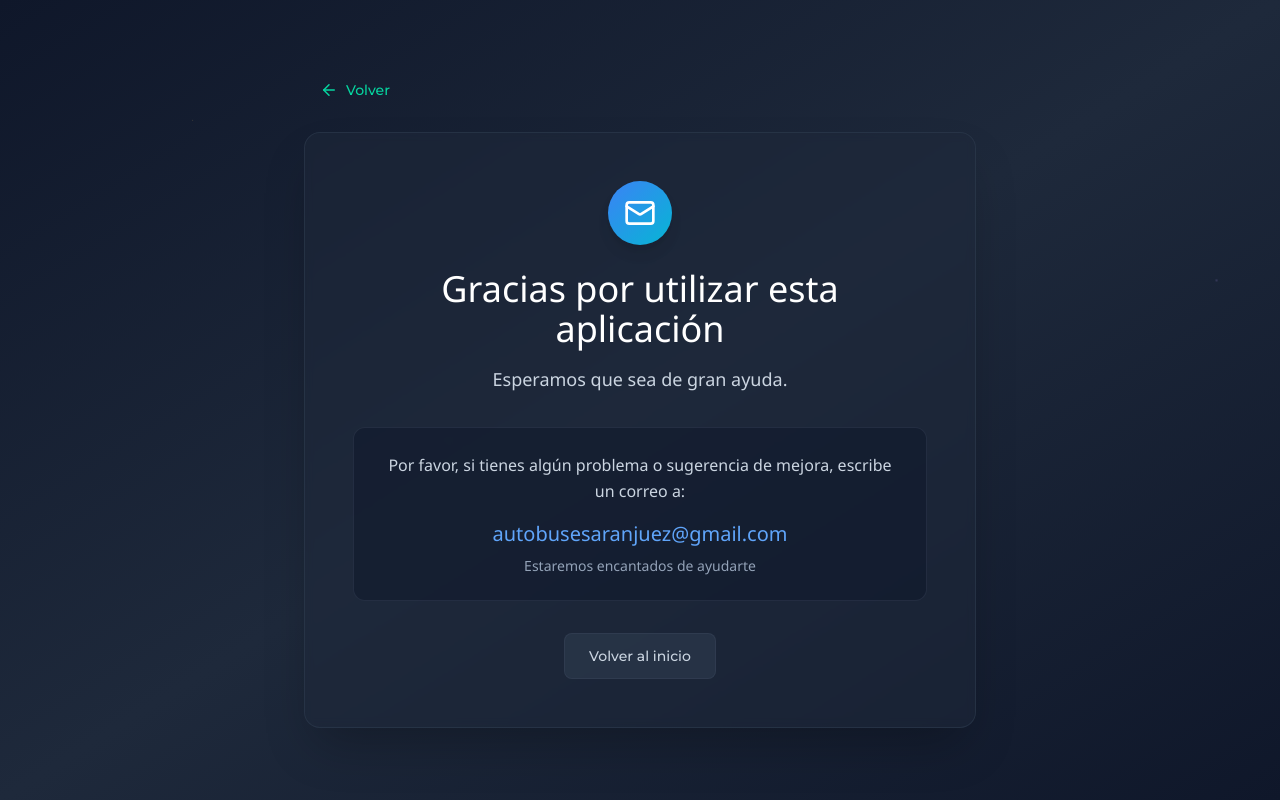
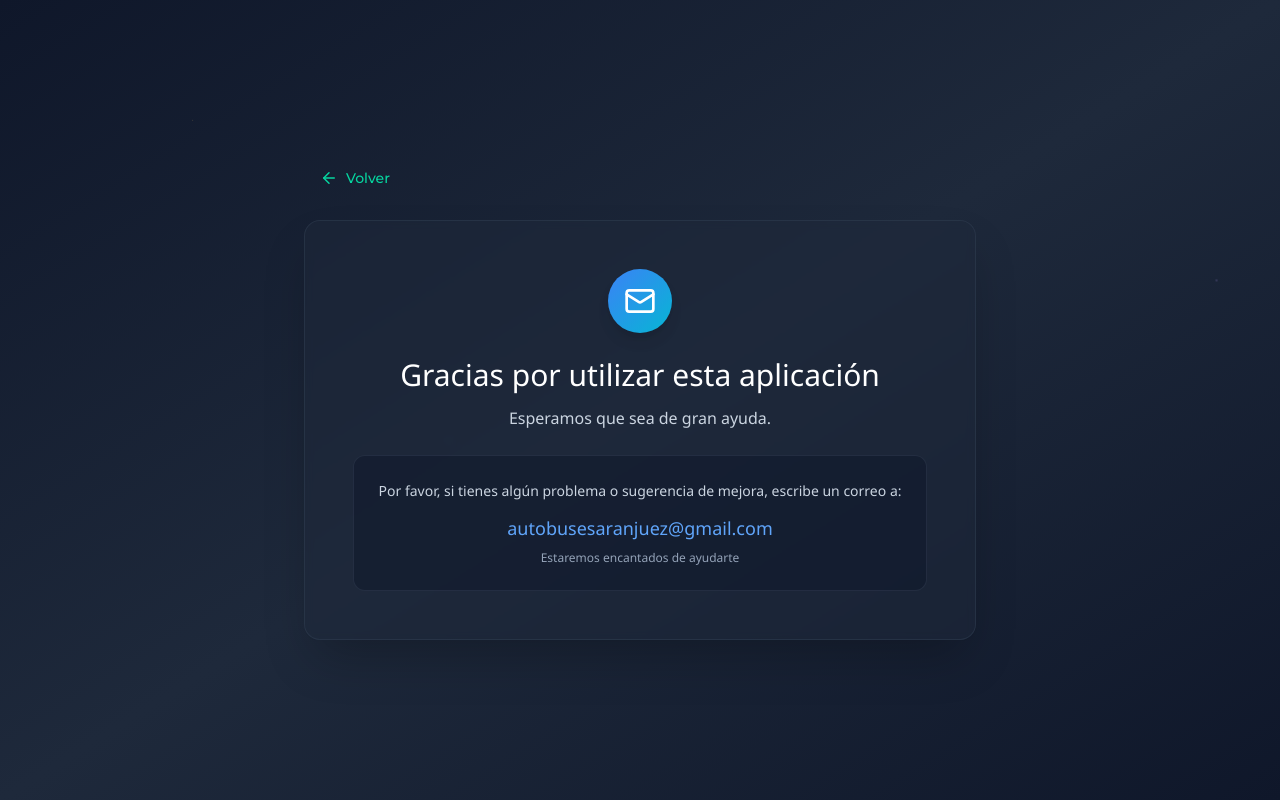
Before and after one commit to Joncarre/aplicacion-de-seguimiento, a Next.js app in the folder frontend/: page /contacto in a window 1280 px wide. Built offline with nearby package versions, Linux system fonts and the light colour scheme.

Commit message:
Fix contact page fonts and remove extra back button

```diff
--- a/frontend/app/contacto/page.tsx
+++ b/frontend/app/contacto/page.tsx
@@ -1,6 +1,5 @@
 'use client';
 
-import Link from 'next/link';
 import { Mail } from 'lucide-react';
 import BackButton from '@/components/ui/BackButton';
 
@@ -23,43 +22,33 @@ export default function ContactoPage() {
                     </div>
 
                     {/* Título */}
-                    <h1 className="text-3xl md:text-4xl font-light text-center text-white mb-4" style={{ fontFamily: '"Segoe UI", system-ui, sans-serif' }}>
+                    <h1 className="text-2xl md:text-3xl font-light text-center text-white mb-3" style={{ fontFamily: '"Segoe UI", system-ui, sans-serif' }}>
                         Gracias por utilizar esta aplicación
                     </h1>
 
                     {/* Mensaje principal */}
-                    <p className="text-lg text-slate-300 text-center leading-relaxed mb-8" style={{ fontFamily: '"Segoe UI", system-ui, sans-serif' }}>
+                    <p className="text-base text-slate-300 text-center leading-relaxed mb-6" style={{ fontFamily: '"Segoe UI", system-ui, sans-serif' }}>
                         Esperamos que sea de gran ayuda.
                     </p>
 
                     {/* Mensaje de contacto */}
                     <div className="bg-slate-900/50 rounded-xl p-6 border border-slate-600/30">
-                        <p className="text-base text-slate-300 text-center leading-relaxed mb-4" style={{ fontFamily: '"Segoe UI", system-ui, sans-serif' }}>
+                        <p className="text-sm text-slate-300 text-center leading-relaxed mb-3" style={{ fontFamily: '"Segoe UI", system-ui, sans-serif' }}>
                             Por favor, si tienes algún problema o sugerencia de mejora, escribe un correo a:
                         </p>
 
                         {/* Email destacado */}
                         <a
                             href="mailto:autobusesaranjuez@gmail.com"
-                            className="block text-center text-xl font-medium text-blue-400 hover:text-blue-300 transition-colors duration-300 mb-2"
+                            className="block text-center text-lg font-medium text-blue-400 hover:text-blue-300 transition-colors duration-300 mb-2"
                             style={{ fontFamily: '"Segoe UI", system-ui, sans-serif' }}
                         >
                             autobusesaranjuez@gmail.com
                         </a>
 
-                        <p className="text-sm text-slate-400 text-center" style={{ fontFamily: '"Segoe UI", system-ui, sans-serif' }}>
+                        <p className="text-xs text-slate-400 text-center" style={{ fontFamily: '"Segoe UI", system-ui, sans-serif' }}>
                             Estaremos encantados de ayudarte
                         </p>
-                    </div>
-
-                    {/* Botón de volver adicional */}
-                    <div className="mt-8 text-center">
-                        <Link
-                            href="/"
-                            className="inline-block px-6 py-3 text-sm font-medium text-slate-300 bg-slate-700/50 hover:bg-slate-600/50 rounded-lg border border-slate-600/30 hover:border-slate-500/50 transition-all duration-300"
-                        >
-                            Volver al inicio
-                        </Link>
                     </div>
                 </div>
             </div>
```
